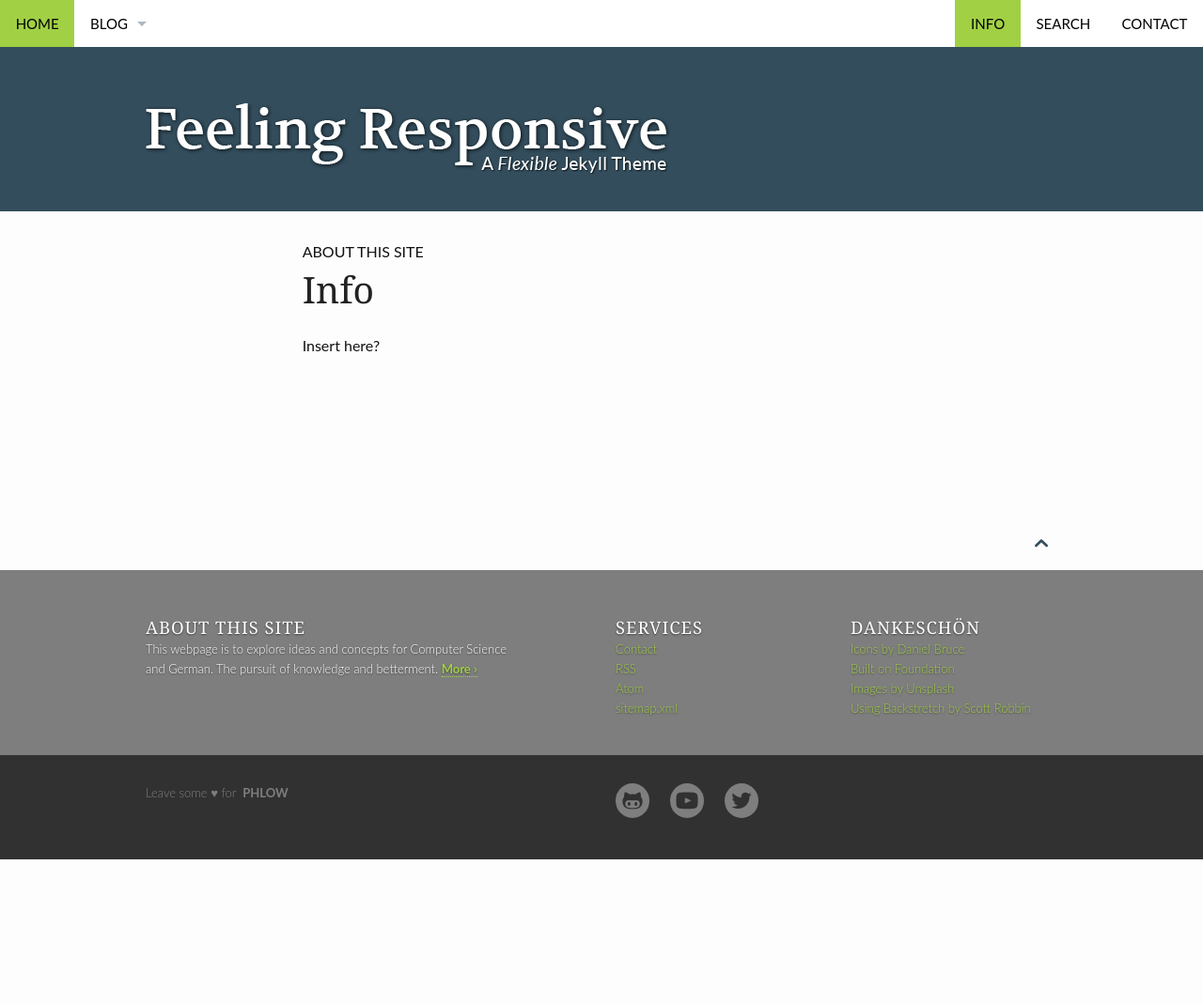
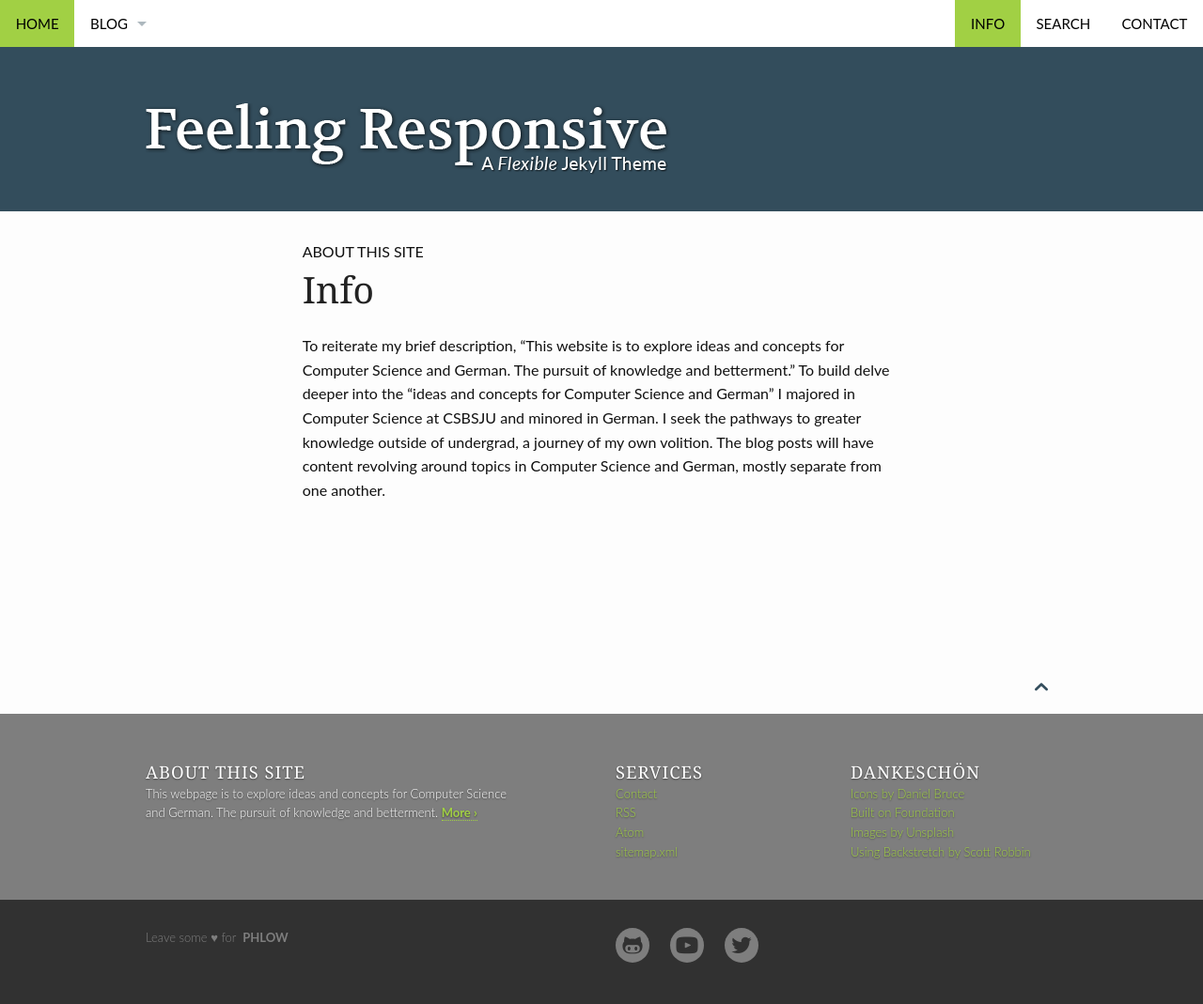
Before and after one commit to makounniyom/makounniyom.github.io, a Jekyll site: the page built from pages/info.md, in a window 1280 px wide. Shown: the whole page at 94% size. Built offline with Jekyll 4.4.1, drawn with Linux system fonts in a browser that asks for light colours; before the commit the page ends 915 px from its top, so only the background shows below that.

Commit message:
Info Finalized
Finalized my info page.

```diff
--- a/pages/info.md
+++ b/pages/info.md
@@ -5,4 +5,4 @@ subheadline: "About This Site"
 teaser: ""
 permalink: /info/
 ---
-Insert here?
+To reiterate my brief description, "This website is to explore ideas and concepts for Computer Science and German. The pursuit of knowledge and betterment." To build delve deeper into the "ideas and concepts for Computer Science and German" I majored in Computer Science at CSBSJU and minored in German. I seek the pathways to greater knowledge outside of undergrad, a journey of my own volition. The blog posts will have content revolving around topics in Computer Science and German, mostly separate from one another.
```
